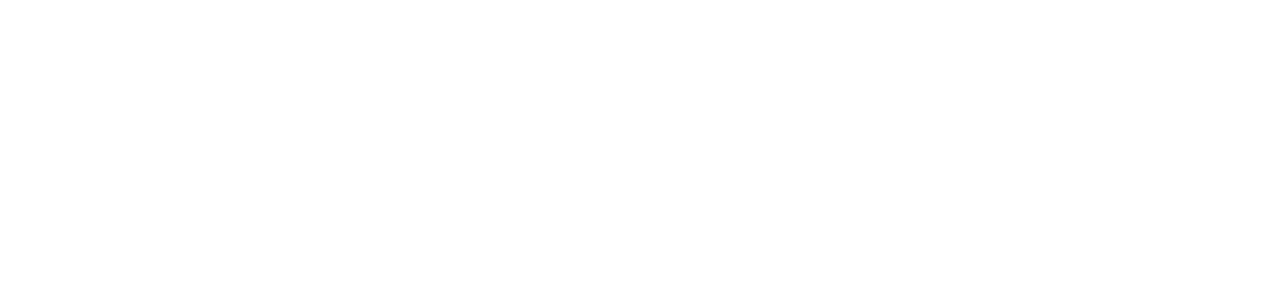
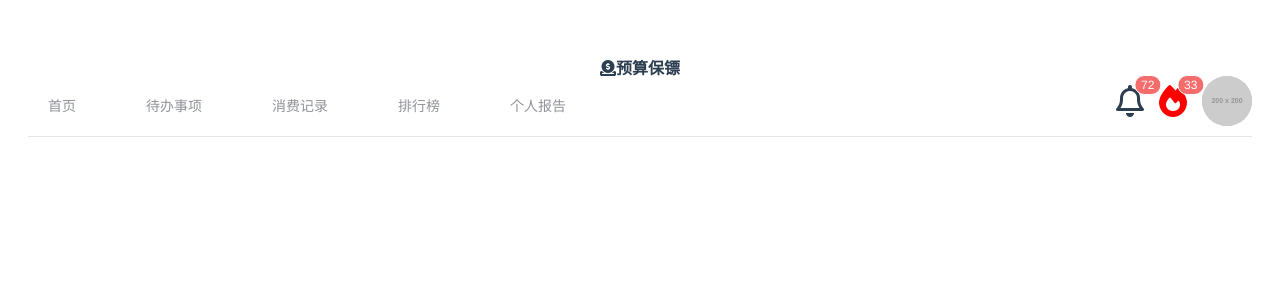
Before and after one commit to NBTFA/budget-app, a Vue app in the folder budget-frontend/budget_user/: page /#/rank in a window 1280 px wide. Shown: the top 300 px of the page. Built offline with nearby package versions, Linux system fonts and the light colour scheme.

Commit message:
前端-页面切换

```diff
--- /dev/null
+++ b/budget-frontend/budget_user/src/views/History.vue
@@ -0,0 +1,17 @@
+<template>
+    <el-container style="height: 100vh;">
+        <i class="fa-solid fa-circle-dollar-to-slot">预算保镖</i>
+      <!-- 顶部导航 -->
+      <el-header>
+        <navigator></navigator>
+      </el-header>
+    </el-container>
+</template>
+
+<script>
+import Navigator from "../components/Navigator.vue";
+export default {
+    name: "History",
+    components: { Navigator },
+}
+</script>
--- /dev/null
+++ b/budget-frontend/budget_user/src/views/Rank.vue
@@ -0,0 +1,17 @@
+<template>
+    <el-container style="height: 100vh;">
+        <i class="fa-solid fa-circle-dollar-to-slot">预算保镖</i>
+      <!-- 顶部导航 -->
+      <el-header>
+        <navigator></navigator>
+      </el-header>
+    </el-container>
+</template>
+
+<script>
+import Navigator from "../components/Navigator.vue";
+export default {
+    name: "Rank",
+    components: { Navigator },
+}
+</script>
--- /dev/null
+++ b/budget-frontend/budget_user/src/views/Report.vue
@@ -0,0 +1,17 @@
+<template>
+    <el-container style="height: 100vh;">
+        <i class="fa-solid fa-circle-dollar-to-slot">预算保镖</i>
+      <!-- 顶部导航 -->
+      <el-header>
+        <navigator></navigator>
+      </el-header>
+    </el-container>
+</template>
+
+<script>
+import Navigator from "../components/Navigator.vue";
+export default {
+    name: "Report",
+    components: { Navigator },
+}
+</script>
--- /dev/null
+++ b/budget-frontend/budget_user/src/views/Todo.vue
@@ -0,0 +1,17 @@
+<template>
+    <el-container style="height: 100vh;">
+        <i class="fa-solid fa-circle-dollar-to-slot">预算保镖</i>
+      <!-- 顶部导航 -->
+      <el-header>
+        <navigator></navigator>
+      </el-header>
+    </el-container>
+</template>
+
+<script>
+import Navigator from "../components/Navigator.vue";
+export default {
+    name: "Todo",
+    components: { Navigator },
+}
+</script>
```
Also changed, not shown: budget-frontend/budget_user/src/router/index.js (+21 -0 lines).
